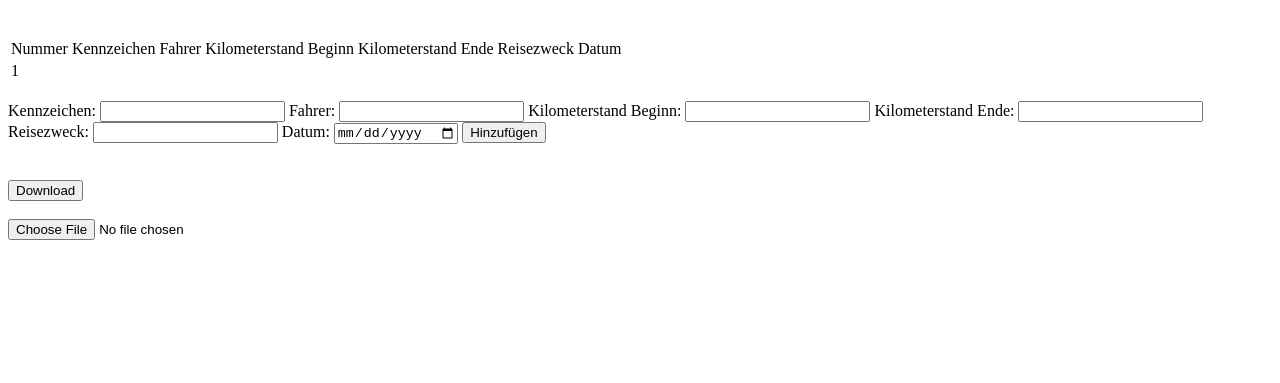
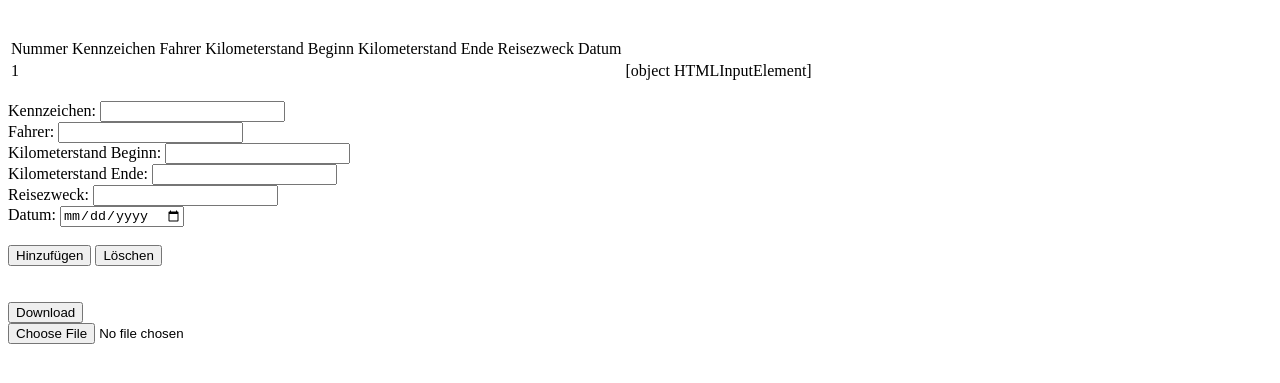
Before and after one commit to labpa/Fahrtenbuch, a plain HTML site: page index.html in a window 1280 px wide. Both pictures are taken after a click on the button "Hinzufügen". Shown: the part 61-444 px from the top of the page. Drawn offline with Linux system fonts and the light colour scheme.

Commit message:
löschen button. function löschen muss noch gemacht werden. ebenfalls die Checkbox

```diff
--- a/fahrtenbuch.css
+++ b/fahrtenbuch.css
@@ -1,3 +1,6 @@
-.button {
-    border: 1px solid black;
-}
+/* input[type=text] {
+    width: 100%;
+    padding: 12px 20px;
+    margin: 8px 0;
+    box-sizing: border-box;
+  } */
--- a/fahrtenbuch.js
+++ b/fahrtenbuch.js
@@ -70,25 +70,62 @@ function anzeigeTabelle(data){
     let inhaltLaenge = data.length;
      let text = "<table>";
      text += anzeigeUeberschrift();
+
+
+
      for (let i = 0; i < inhaltLaenge; i++) {
         let id = i+1;
-         text += "<tr>" +"<td>"+ id + "</td>"
+         text += "<tr>" +"<td>"+ id+ "</td>"
          text += "<td>" + data[i].Kennzeichen + "</td>"
          text += "<td>" + data[i].Fahrer + "</td>"
          text += "<td>" + data[i]["Kilometerstand Beginn"] + "</td>"
          text += "<td>" + data[i]["Kilometerstand Ende"] + "</td>"
          text += "<td>" + data[i].Reisezweck + "</td>"
          text += "<td>" + data[i].Datum + "</td>"
+         text += "<td>" + erstelleCheckbox() + "</td>"
          text += "</tr>";
      }
      text += "</table>";
     document.getElementById("ausgabe").innerHTML = text;
 }
 
+function erstelleCheckbox(){
+    var x = document.createElement("INPUT");
+    x.setAttribute("type", "checkbox");
+    x.setAttribute("name", "city");
+    x.setAttribute("value", "London");
+    x.setAttribute("id", 1);
+   return x;
+}
+
 //Ueberschriften werden erzeugt
 function anzeigeUeberschrift(){
     return " <tr> <td>Nummer</td> <td>Kennzeichen</td> <td>Fahrer</td> <td>Kilometerstand Beginn</td> <td>Kilometerstand Ende</td> <td>Reisezweck</td> <td>Datum</td></tr>" ;
 }
+
+//Erzeucht ein neues Element. Das Element wird per .push() dem Array angehängt
+function neuesElement(data){
+    let neuerEintarg = new Object();
+     neuerEintarg["Kennzeichen"] = document.getElementById("insertKennzeichen").value;
+     neuerEintarg["Fahrer"] = document.getElementById("insertFahrer").value;
+     neuerEintarg["Kilometerstand Beginn"] = document.getElementById("insertKmBeginn").value;
+     neuerEintarg["Kilometerstand Ende"] = document.getElementById("insertKmEnde").value;
+     neuerEintarg["Reisezweck"] = document.getElementById("insertReisezweck").value;
+     neuerEintarg["Datum"] = document.getElementById("insertDatum").value; //todo: Datum umwandeln in richtiges format
+     data.push(neuerEintarg);
+     lokalesSpeichern()
+     anzeigeTabelle(data)
+ }
+
+ //todo: die liste braucht noch eine checkbox
+ //auswahl checkbox = element zu löschen
+ //funktion elementLoeschen() nimmt die ausgewählte Nummer und entfernt entsprechenden EIntrag aus Liste
+ function elementLoeschen(){
+    console.log("Hallo Welt!");
+ }
+
+
+
 
 //Erstellt den Download Button
 function newButtonDownload(){
@@ -117,27 +154,3 @@ function upload(){
     input.accept = "application/json"
     document.getElementById('upload').appendChild(input);
 }
-//todo: wie lese ich den Text aus einem file -> input. (maby onchange)
-//html
-//1. input field in html
-//2. button hinzufügen
-
-//js
-//3. funktionalität button click wenn button klick
-    //1. holen alle werte aus input
-    //2. neues Objekt erzeugen aus werten von input -> gleiche namen/bezeichnungen wie bestehden
-    //3. hinzufügen zum bestehenden Array
-    //4. AnzeigeTabelle erneut aufrufen (erneuern)
-
-function neuesElement(data){
-   let neuerEintarg = new Object();
-    neuerEintarg["Kennzeichen"] = document.getElementById("insertKennzeichen").value;
-    neuerEintarg["Fahrer"] = document.getElementById("insertFahrer").value;
-    neuerEintarg["Kilometerstand Beginn"] = document.getElementById("insertKmBeginn").value;
-    neuerEintarg["Kilometerstand Ende"] = document.getElementById("insertKmEnde").value;
-    neuerEintarg["Reisezweck"] = document.getElementById("insertReisezweck").value;
-    neuerEintarg["Datum"] = document.getElementById("insertDatum").value; //todo: Datum umwandeln in richtiges format
-    data.push(neuerEintarg);
-    lokalesSpeichern()
-    anzeigeTabelle(data)
-}
--- a/index.html
+++ b/index.html
@@ -16,26 +16,28 @@
   <br>
   <form>
     <label for="insertKennzeichen">Kennzeichen: </label>
-    <input type="text" id="insertKennzeichen" kennzeichen = "insertKennzeichen">
+    <input type="text" id="insertKennzeichen" kennzeichen = "insertKennzeichen"><br>
     <label for="insertFahrer">Fahrer: </label>
-    <input type="text" id="insertFahrer" fahrer = "insertFahrer">
+    <input type="text" id="insertFahrer" fahrer = "insertFahrer"><br>
     <label for="insertKmBeginn">Kilometerstand Beginn: </label>
-    <input type="number" id="insertKmBeginn" kmBeginn = "insertKmBeginn">
+    <input type="number" id="insertKmBeginn" kmBeginn = "insertKmBeginn"><br>
     <label for="insertKmEnde">Kilometerstand Ende: </label>
-    <input type="number" id="insertKmEnde" kmEnde = "insertKmEnde">
+    <input type="number" id="insertKmEnde" kmEnde = "insertKmEnde"><br>
     <label for="insertReisezweck">Reisezweck: </label>
-    <input type="text" id="insertReisezweck" reisezweck = "insertReisezweck">
+    <input type="text" id="insertReisezweck" reisezweck = "insertReisezweck"><br>
     <label for="insertDatum">Datum: </label>
-    <input type="date" id="insertDatum" datum = "insertDatum">
-    <button type="button" onclick = "neuesElement(data)"> Hinzufügen</button>
+    <input type="date" id="insertDatum" datum = "insertDatum"><br><br>
+    <button type="button" onclick = "neuesElement(data)">Hinzufügen</button>
+    <button type="button" onclick = "elementLoeschen()">Löschen</button>
   </form>
 
+<br><br>
 
+  <div>
+      <div id="download" ></div>  <!-- Download Button -->
+      <div id="upload"></div> <!-- Upload -->
+  </div>
 
-  <br><br>
-  <div id="download" ></div>  <!-- Download Button -->
-  <br>
-  <div id="upload"></div> <!-- Upload -->
 
 
 
```
